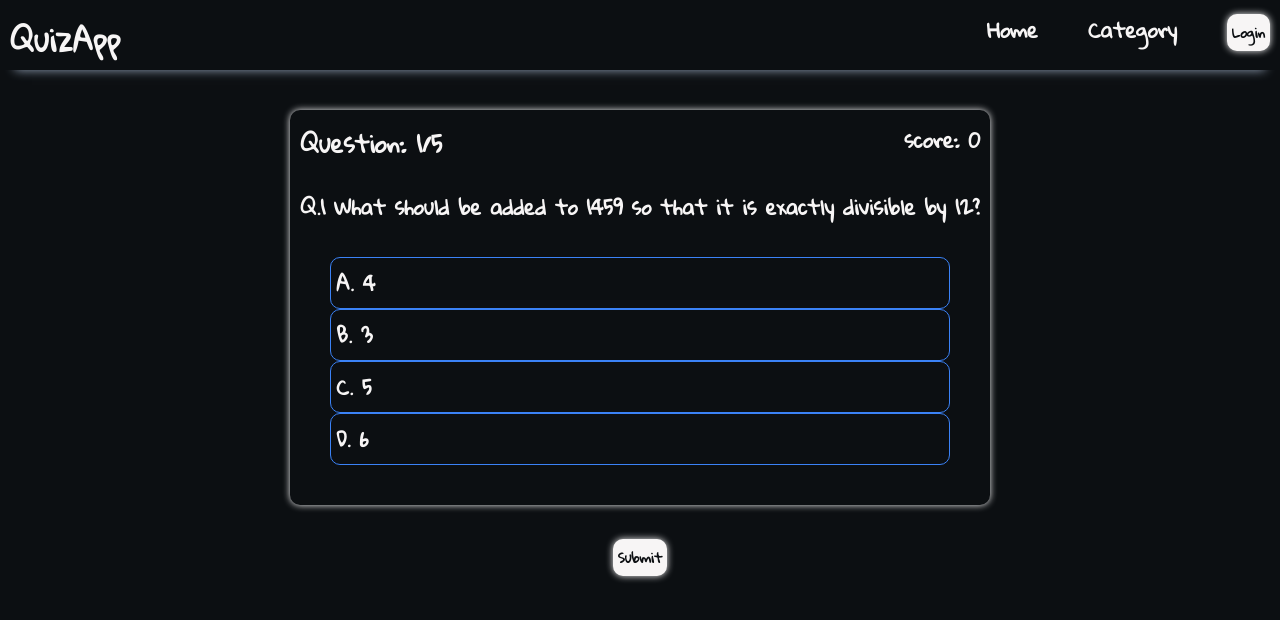
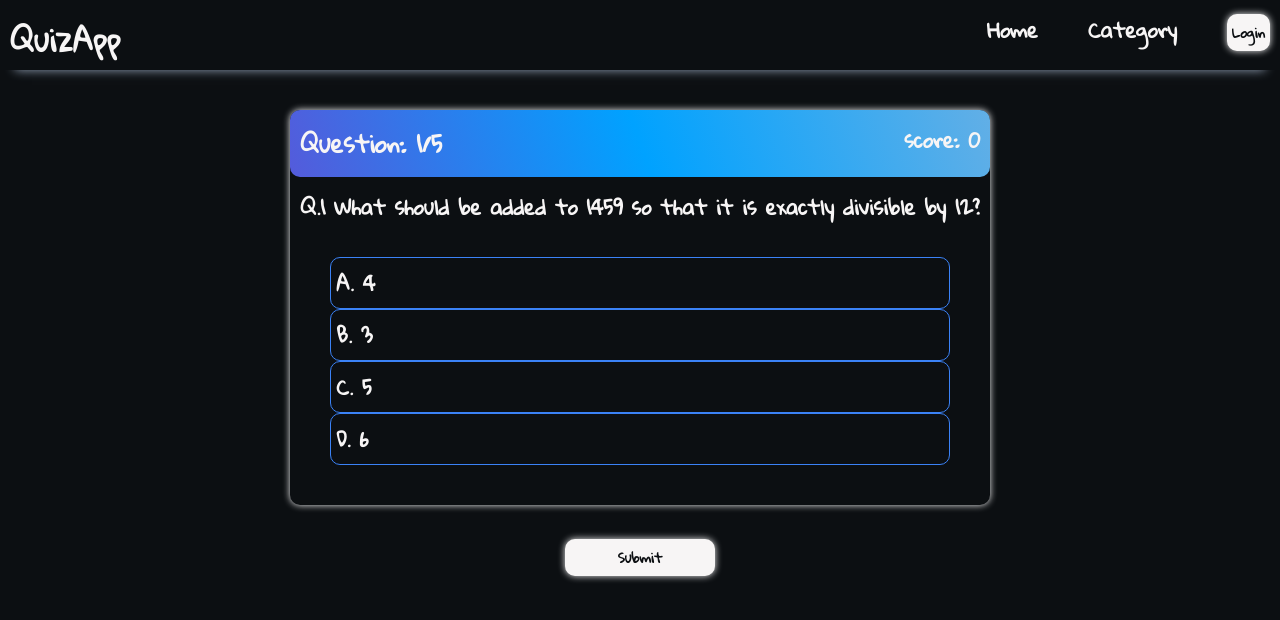
Before and after one commit to NamrataRaikwar2002/quiz-mini-app, a plain HTML site: page ques/ques.html in a window 1280 px wide. Drawn offline with Linux system fonts and the light colour scheme.

Commit message:
style:added style

```diff
--- a/style.css
+++ b/style.css
@@ -10,9 +10,12 @@
     --box-shadow: 0px 0px 7px 0px #f4f4f5;
     --novel-color: #f43f5e;
     --animal-color: #fcd34d;
-    --envirenment-color: #22c55e;
+    --environment-color: #22c55e;
     --indian-food-color: #3b82f6;
     --home-footer: #1e293b;
+    --background-color: linear-gradient(70deg, rgba(84, 91, 219, 1) 0%, rgb(0, 162, 255) 50%, rgb(98, 175, 230)100%);
+    --transform-scale: scale(1.03);
+    --wrong-option: #ef4444;
 
 }
 
@@ -52,12 +55,20 @@ body {
     box-shadow: var(--box-shadow);
     text-decoration: none;
     color: var(--bg-color);
+    cursor: pointer;
+}
+
+.large_btn {
+    width: 15rem;
+}
+
+.large_btn:hover {
+    transform: var(--transform-scale);
 }
 
 @media screen and (max-width: 1000px) {
     html {
         font-size: 55%;
-
     }
 }
 
@@ -67,3 +78,9 @@ body {
 
     }
 }
+
+@media screen and (max-width: 600) {
+    html {
+        font-size: 30%;
+    }
+}
```
